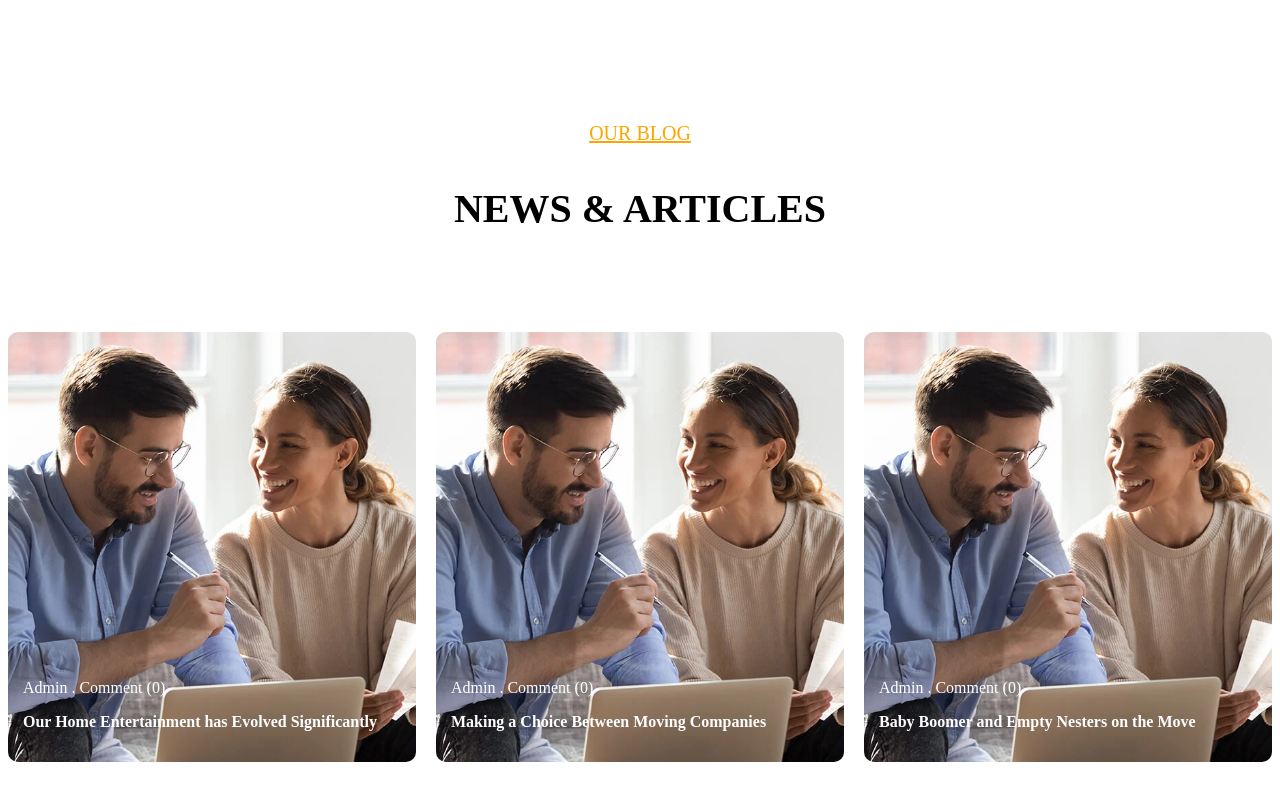
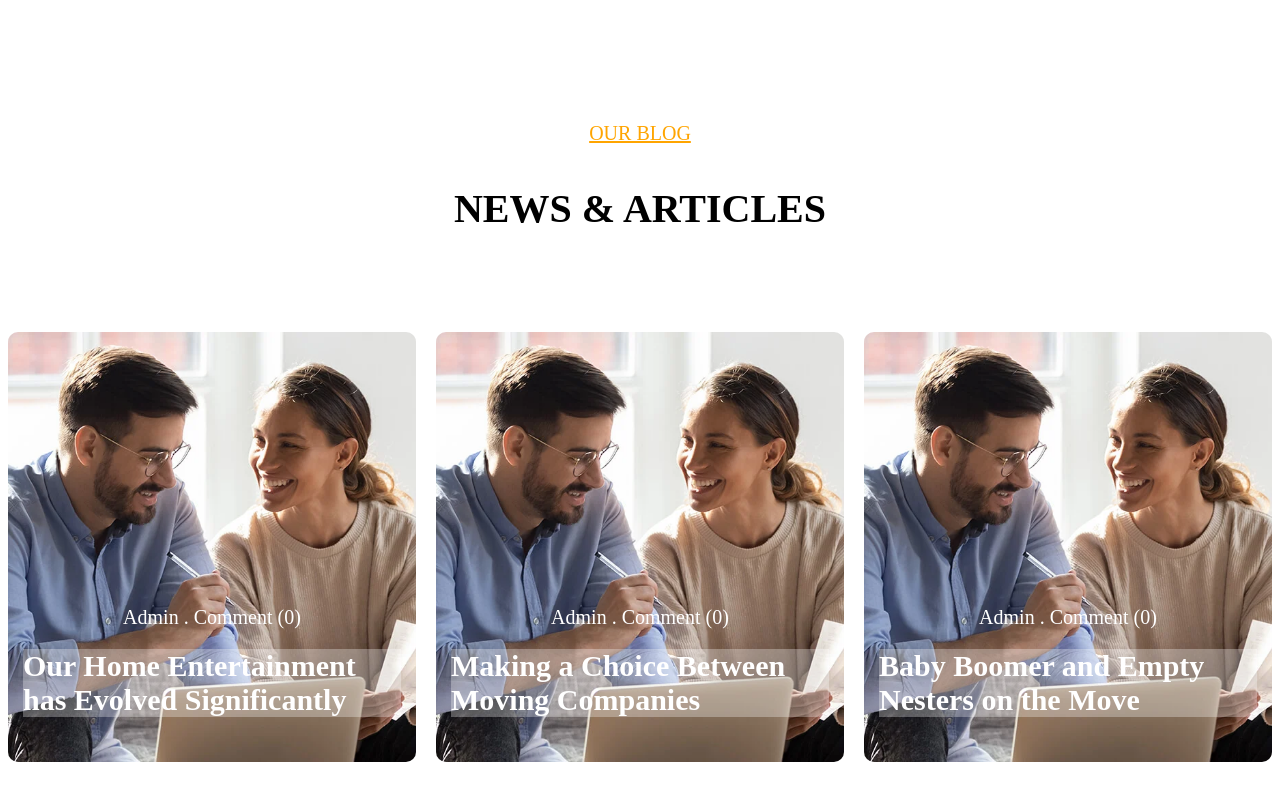
Before and after one commit to kevineumutoni/Moving-website, a plain HTML site: page index.html in a window 1280 px wide. Shown: the part 6268-7068 px from the top of the page. Before the commit the page ends 7038 px from the top, so only its background shows below. Drawn offline with nearby package versions, Linux system fonts and the light colour scheme; a web font is replaced by a local one.

Commit message:
moving-website

```diff
--- a/index.html
+++ b/index.html
@@ -344,6 +344,11 @@
             </div>
 
           </section>
+          <!-- footer part with links and social media handles -->
+           <section>
+
+           </section>
       </section>
+
 </body>
 </html>
--- a/style.css
+++ b/style.css
@@ -731,15 +731,19 @@
     border-radius: 10px;
     position: relative;
     overflow: hidden;
-    background-image: url(images/happy-people.webp)
+    background-image: url(images/happy-people.webp);
+    background-color: rgba(255, 255, 255, .2);
+    margin-bottom: 200px;
 }
 
 
 
 
 .blog-content h3 {
-    font-size: 16px;
+    font-size: 30px;
     margin-top: 5px;
+    color: white;
+    background-color: rgba(255, 255, 255, .3);
 }
 
 .blog-paragraph{
@@ -753,3 +757,10 @@
     text-align: center;
     margin-bottom: 100px;
 }
+
+.blog-content p {
+    font-size: 20px;
+    color: white;
+    text-align: center;
+
+}
```
